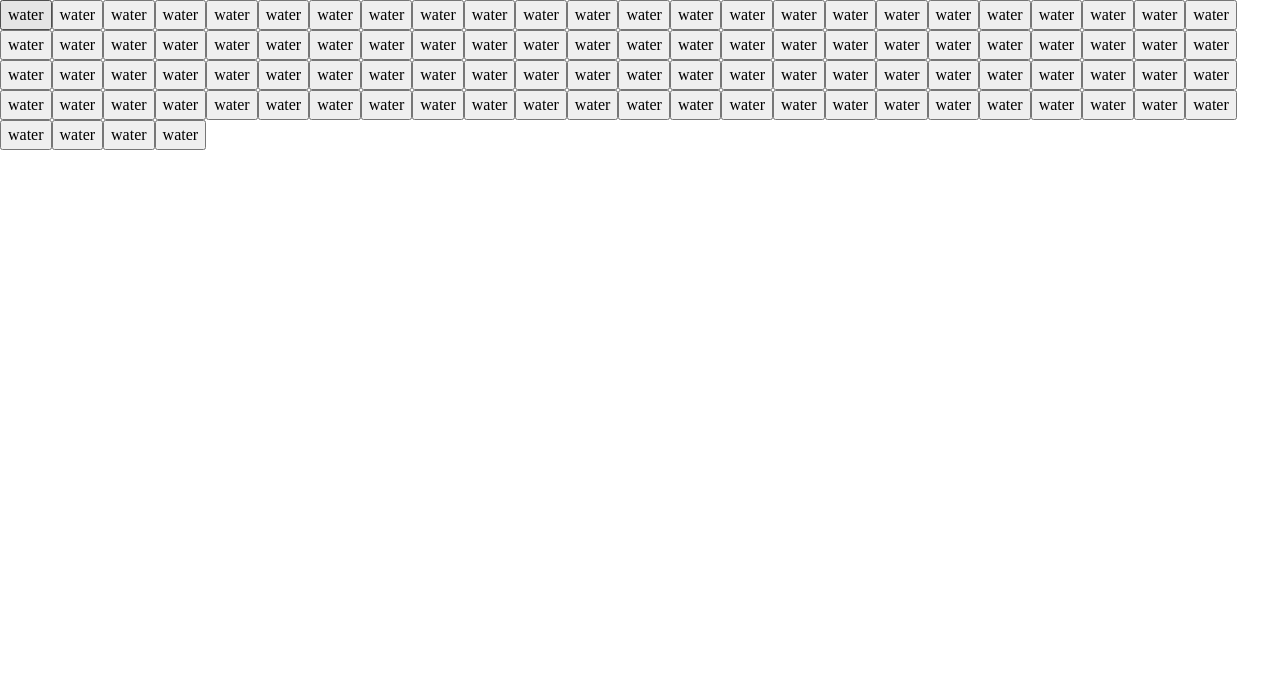
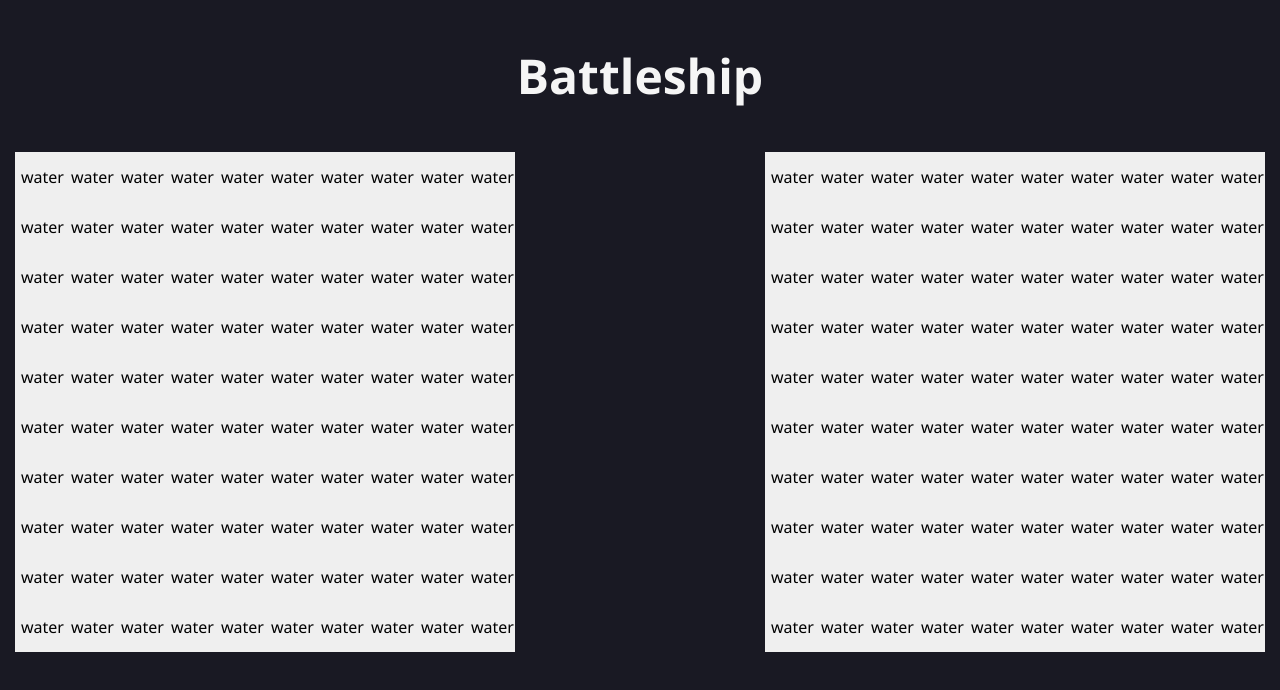
Before and after one commit to theojachiet/battleship, a website built with webpack: page src/template.html in a window 1280 px wide. Built offline with nearby package versions, Linux system fonts and the light colour scheme.

Commit message:
place the two boards on the screen

```diff
--- a/src/DOM.js
+++ b/src/DOM.js
@@ -1,6 +1,9 @@
-const playerBoard = document.querySelector('.player-board');
+const container = document.querySelector('.container');
 
 export function displayBoard(player) {
+    const board = document.createElement('div');
+    board.classList.add('board');
+
     player.gameboard.getBoard().forEach((row, indexRow) => {
         row.forEach((cell, indexCol) => {
             const cellButton = document.createElement('button');
@@ -11,7 +14,8 @@ export function displayBoard(player) {
 
             cellButton.textContent = player.gameboard.getBoard()[indexRow][indexCol].type.content;
 
-            playerBoard.appendChild(cellButton);
+            board.appendChild(cellButton);
         })
     })
+    container.appendChild(board);
 }
--- /dev/null
+++ b/src/general.css
@@ -0,0 +1,30 @@
+body {
+    background-color: rgb(25, 25, 35);
+    font-family: 'Segoe UI', Tahoma, Geneva, Verdana, sans-serif;
+}
+
+h1 {
+    color: whitesmoke;
+    text-align: center;
+    margin: 40px;
+    font-size: 3em;
+}
+
+.container {
+    margin: 40px;
+    display: flex;
+    justify-content: center;
+    align-items: center;
+    gap: 250px;
+}
+
+.board {
+    display: grid;
+    grid-template-columns: repeat(10, 50px);
+    grid-template-rows: repeat(10, 50px);
+}
+
+button {
+    appearance: none;
+    border: none;
+}
--- a/src/index.js
+++ b/src/index.js
@@ -1,7 +1,11 @@
 import './reset.css';
+import './general.css';
+
 import { Player } from './player.js';
 import { displayBoard } from './DOM.js';
 
 const player = new Player('human');
+const computer = new Player('computer');
 
 displayBoard(player);
+displayBoard(computer);
--- a/src/template.html
+++ b/src/template.html
@@ -6,9 +6,8 @@
     <title>Document</title>
 </head>
 <body>
+    <h1>Battleship</h1>
     <div class="container">
-        <div class="player-board">
-
         </div>
     </div>
 </body>
```
